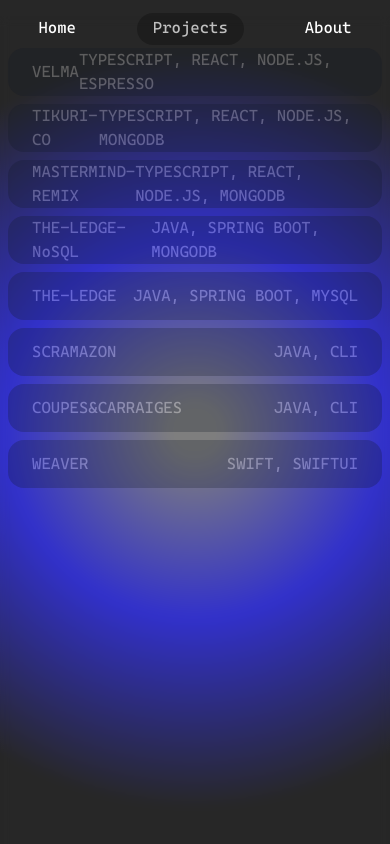
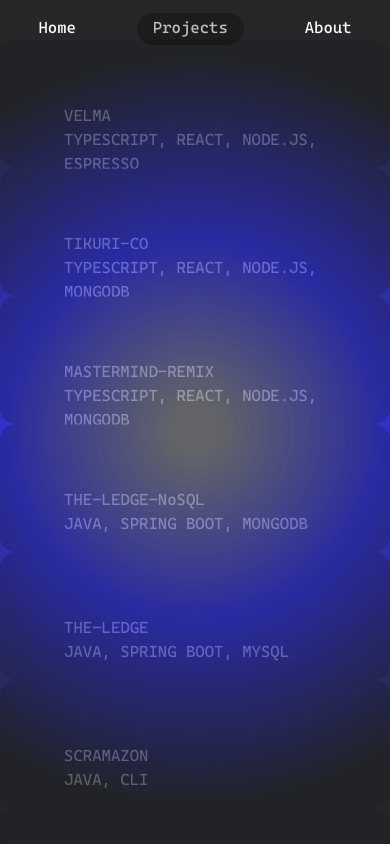
Before and after one commit to danj-jo/danjo, a Next.js app: page /projects in a window 390 px wide. Shown: the top 844 px of the page. Built offline with nearby package versions, Linux system fonts and the light colour scheme.

Commit message:
responsive-changes

```diff
--- a/app/projects/page.tsx
+++ b/app/projects/page.tsx
@@ -1,7 +1,7 @@
 import Project from "./project"
 export default function Projects() {
     return (
-        <div className="flex-col justify-center items-center lg:m-24">
+        <div className="flex-col justify-center items-center sm:m-24 lg:m-24">
             <Project title="VELMA" stack="Typescript, React, Node.JS, Espresso" />
             <Project title="TIKURI-CO" stack="Typescript, React, Node.JS, MongoDB" />
             <Project title="MASTERMIND-REMIX" stack="Typescript, React, Node.JS, MongoDB" />
--- a/app/projects/project.tsx
+++ b/app/projects/project.tsx
@@ -6,7 +6,8 @@ const Project = ({ title, stack }: projectProps) => {
     return (
         <div className="">
             <a href={`projects/${title.toLowerCase()}`}>
-                <div className="m-2 flex justify-between bg-gray-900 rounded-2xl p-6 h-8 opacity-25 text-white items-center hover:bg-[#9e9e9e] hover:opacity-100 transition-colors duration-300 ease-in ">
+                <div className="
+               sm:m-2 md:m-2 lg:m2 md:flex md:justify-between bg-gray-900 rounded-2xl p-16 sm:p-6 h-8 opacity-25 text-white sm:items-center hover:bg-[#9e9e9e] hover:opacity-100 transition-colors duration-300 ease-in  ">
                     <p> {title} </p>
                     <p> {stack.toUpperCase()} </p>
                 </div>
--- a/app/projects/scramazon/page.tsx
+++ b/app/projects/scramazon/page.tsx
@@ -5,7 +5,7 @@ export default function Tikuri() {
     return (
         <>
             <ProjectDescription description="
-            Scramazon was one of three capstone projects I completed during my time at the Year Up bootcamp. For this project, I used Java and Spring Boot to develop the backend logic for an e-commerce store offering a wide range of products (hence the name). I designed and implemented RESTful APIs to handle user interactions, such as product browsing, adding to cart, and order processing. Additionally, I wrote SQL queries to interact with the relational database, ensuring smooth data retrieval and storage
+            Scramazon is one of three capstone projects I completed during my time at the Year Up bootcamp. For this project, I used Java and Spring Boot to develop the backend logic for an e-commerce store offering a wide range of products (hence the name). I designed and implemented RESTful APIs to handle user interactions, such as product browsing, adding to cart, and order processing. Additionally, I wrote SQL queries to interact with the relational database, ensuring smooth data retrieval and storage
       "
                 url="https://github.com/danj-jo/Scramazon" />
 
--- a/app/projects/the-ledge/page.tsx
+++ b/app/projects/the-ledge/page.tsx
@@ -5,7 +5,7 @@ export default function Ledge() {
     return (
         <>
             <ProjectDescription description="
-            The Ledge was a collaborative project developed using Java, Spring Boot, and SQL during my time in the Year Up Java-Based bootcamp. It is an MVC-based CRUD accounting ledger application that allows users to view, add, and display transactions. My primary responsibilities included configuring Spring Security settings for authorization and authentication, writing request methods to retrieve data from the database, and creating models for the project. Additionally, I contributed to writing SQL queries and developed several data access objects (DAOs).
+            The Ledge is  a collaborative project developed using Java, Spring Boot, and SQL during my time in the Year Up Java-Based bootcamp. It is an MVC-based CRUD accounting ledger application that allows users to view, add, and display transactions. My primary responsibilities included configuring Spring Security settings for authorization and authentication, writing request methods to retrieve data from the database, and creating models for the project. Additionally, I contributed to writing SQL queries and developed several data access objects (DAOs).
         " url="https://github.com/danj-jo/accounting-ledger-V2" />
 
         </>
```
